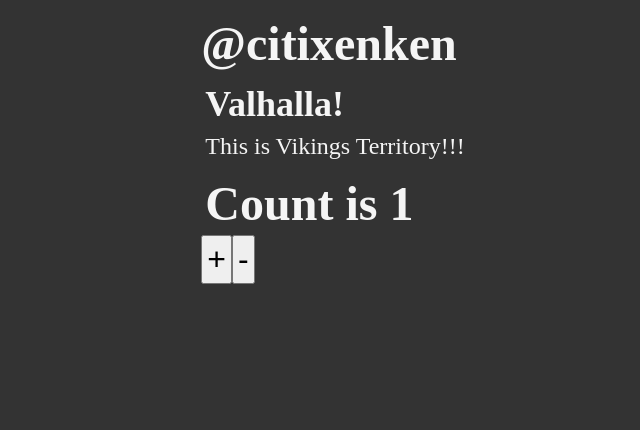
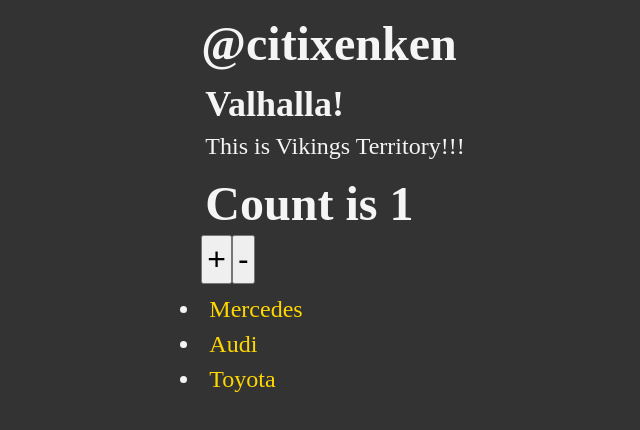
Before and after one commit to citixenken/list-ts-react-project, a React (Vite) app: page / in a window 1280 px wide. Shown: the top 430 px of the page, without its empty margins (305-945 px from the left). Built offline with nearby package versions, Linux system fonts and the light colour scheme.

Commit message:
List.tsx + generics

```diff
--- a/src/App.tsx
+++ b/src/App.tsx
@@ -1,6 +1,7 @@
 import Heading from "./components/Heading";
 import Section from "./components/Section";
 import Counter from "./components/Counter";
+import List from "./components/List";
 
 function App() {
   return (
@@ -8,6 +9,10 @@
       <Heading title="@citixenken" />
       <Section>This is Vikings Territory!!!</Section>
       <Counter />
+      <List
+        items={["Mercedes", "Audi", "Toyota"]}
+        render={(item: string) => <span className="gold">{item}</span>}
+      />
     </>
   );
 }
--- /dev/null
+++ b/src/components/List.tsx
@@ -0,0 +1,19 @@
+import { ReactNode } from "react";
+
+interface ListProps<T> {
+  items: T[];
+  render: (item: T) => ReactNode;
+}
+
+// const List = <T extends {}>({ items, render }: ListProps<T>) => {
+const List = <T,>({ items, render }: ListProps<T>) => {
+  return (
+    <ul>
+      {items.map((item, idx) => (
+        <li key={idx}>{render(item)}</li>
+      ))}
+    </ul>
+  );
+};
+
+export default List;
```
